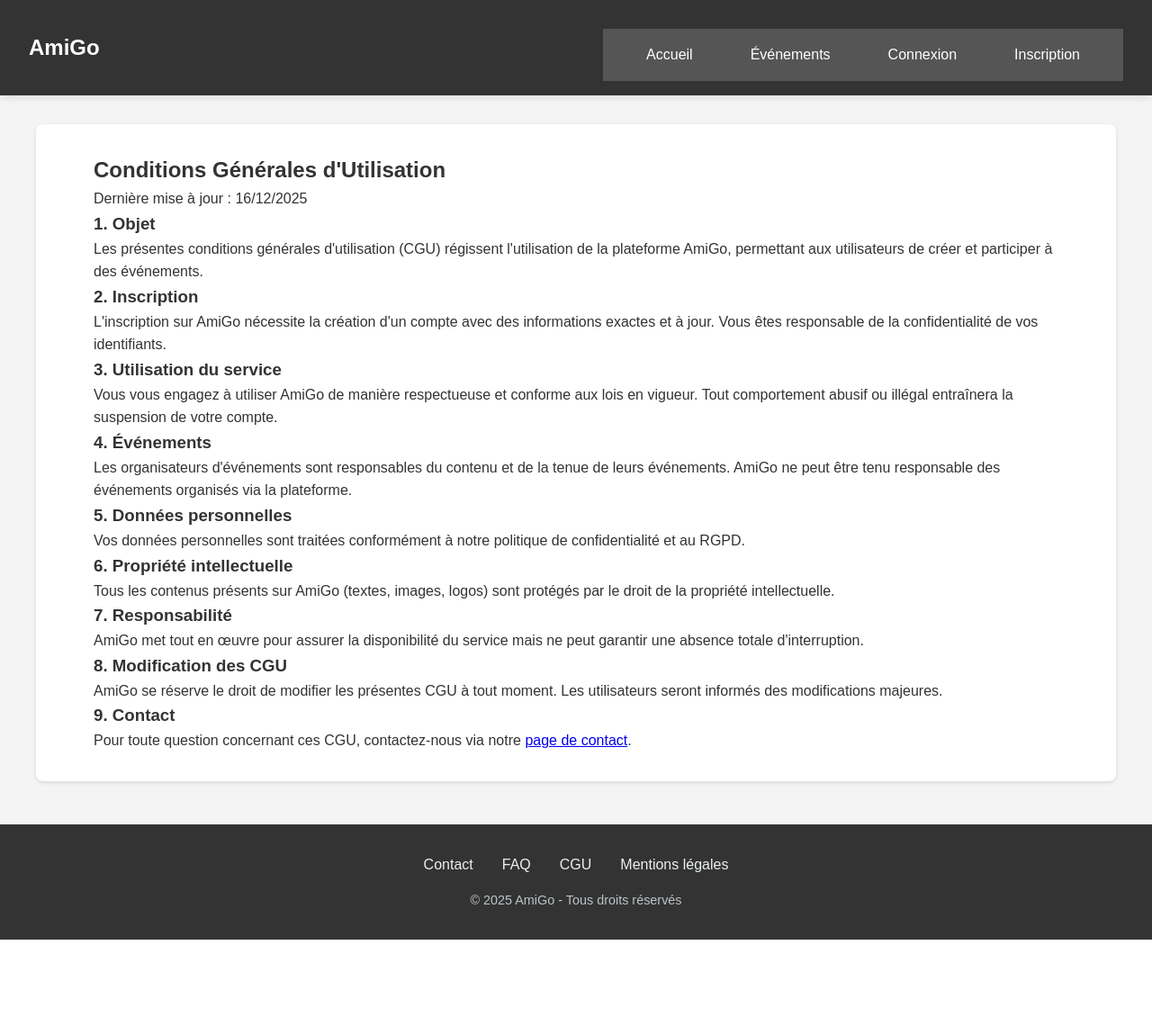
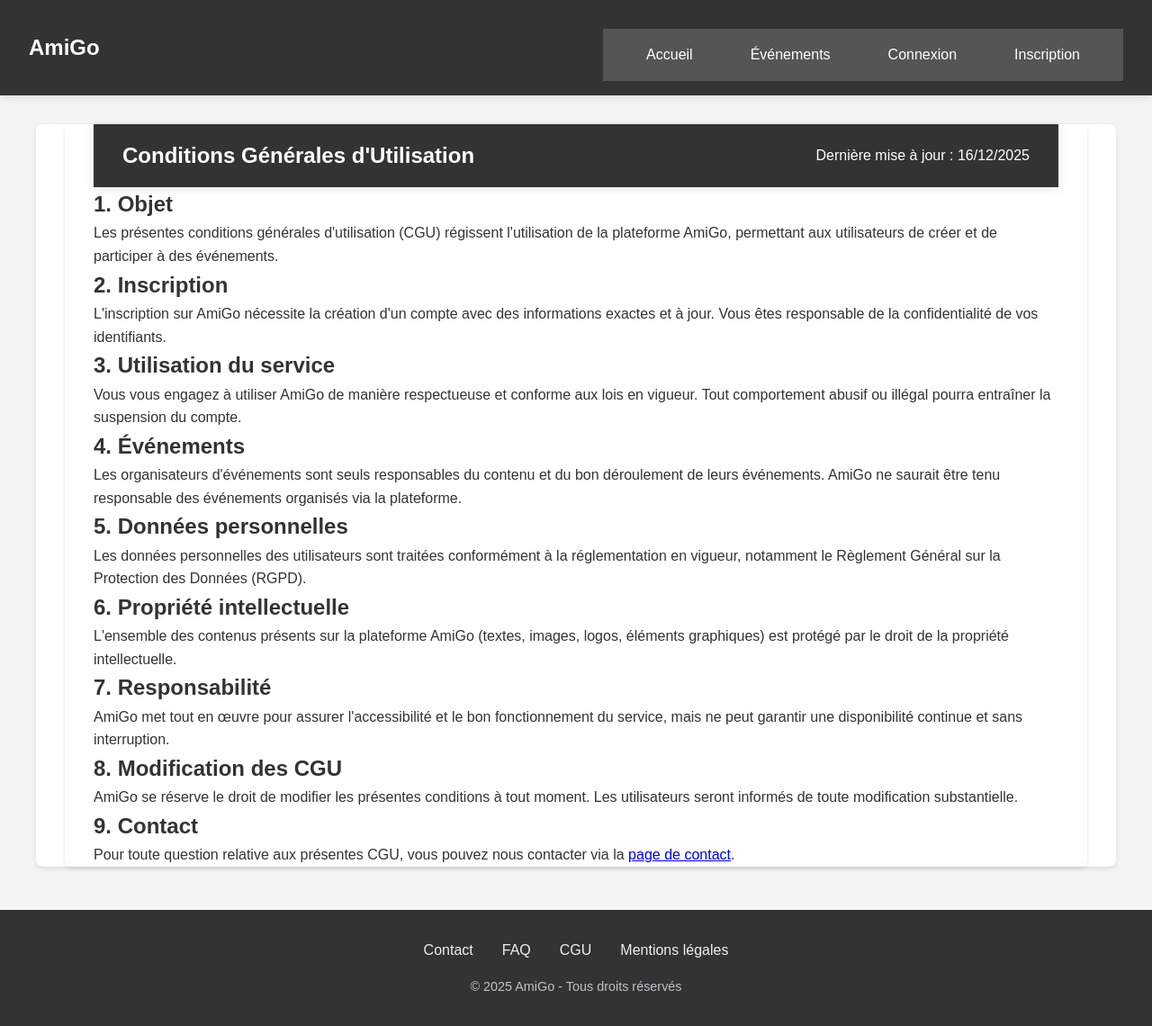
Before and after one commit to EstebanCRz/APP_web_A1, a PHP site: page /APP_web_A1/pages/cgu.php in a window 1280 px wide. Shown: the whole page at 90% size. Before the commit the page ends 1044 px from the top, so only its background shows below. Run offline with PHP 8.4, Linux system fonts and the light colour scheme.

Commit message:
Update cgu.php

```diff
--- a/pages/cgu.php
+++ b/pages/cgu.php
@@ -10,54 +10,89 @@
 include '../includes/header.php';
 ?>
 
-<div class="container">
-    <h2>Conditions Générales d'Utilisation</h2>
-    <p class="last-updated">Dernière mise à jour : <?php echo date('d/m/Y'); ?></p>
+<main class="legal-container">
+    <header class="legal-header">
+        <h1>Conditions Générales d'Utilisation</h1>
+        <p class="last-updated">
+            Dernière mise à jour : <?php echo date('d/m/Y'); ?>
+        </p>
+    </header>
 
-    <section>
-        <h3>1. Objet</h3>
-        <p>Les présentes conditions générales d'utilisation (CGU) régissent l'utilisation de la plateforme AmiGo, permettant aux utilisateurs de créer et participer à des événements.</p>
+    <section class="legal-section">
+        <h2>1. Objet</h2>
+        <p>
+            Les présentes conditions générales d'utilisation (CGU) régissent l'utilisation
+            de la plateforme AmiGo, permettant aux utilisateurs de créer et de participer
+            à des événements.
+        </p>
     </section>
 
-    <section>
-        <h3>2. Inscription</h3>
-        <p>L'inscription sur AmiGo nécessite la création d'un compte avec des informations exactes et à jour. Vous êtes responsable de la confidentialité de vos identifiants.</p>
+    <section class="legal-section">
+        <h2>2. Inscription</h2>
+        <p>
+            L'inscription sur AmiGo nécessite la création d'un compte avec des informations
+            exactes et à jour. Vous êtes responsable de la confidentialité de vos identifiants.
+        </p>
     </section>
 
-    <section>
-        <h3>3. Utilisation du service</h3>
-        <p>Vous vous engagez à utiliser AmiGo de manière respectueuse et conforme aux lois en vigueur. Tout comportement abusif ou illégal entraînera la suspension de votre compte.</p>
+    <section class="legal-section">
+        <h2>3. Utilisation du service</h2>
+        <p>
+            Vous vous engagez à utiliser AmiGo de manière respectueuse et conforme aux lois
+            en vigueur. Tout comportement abusif ou illégal pourra entraîner la suspension
+            du compte.
+        </p>
     </section>
 
-    <section>
-        <h3>4. Événements</h3>
-        <p>Les organisateurs d'événements sont responsables du contenu et de la tenue de leurs événements. AmiGo ne peut être tenu responsable des événements organisés via la plateforme.</p>
+    <section class="legal-section">
+        <h2>4. Événements</h2>
+        <p>
+            Les organisateurs d'événements sont seuls responsables du contenu et du bon
+            déroulement de leurs événements. AmiGo ne saurait être tenu responsable des
+            événements organisés via la plateforme.
+        </p>
     </section>
 
-    <section>
-        <h3>5. Données personnelles</h3>
-        <p>Vos données personnelles sont traitées conformément à notre politique de confidentialité et au RGPD.</p>
+    <section class="legal-section">
+        <h2>5. Données personnelles</h2>
+        <p>
+            Les données personnelles des utilisateurs sont traitées conformément à la
+            réglementation en vigueur, notamment le Règlement Général sur la Protection
+            des Données (RGPD).
+        </p>
     </section>
 
-    <section>
-        <h3>6. Propriété intellectuelle</h3>
-        <p>Tous les contenus présents sur AmiGo (textes, images, logos) sont protégés par le droit de la propriété intellectuelle.</p>
+    <section class="legal-section">
+        <h2>6. Propriété intellectuelle</h2>
+        <p>
+            L'ensemble des contenus présents sur la plateforme AmiGo (textes, images,
+            logos, éléments graphiques) est protégé par le droit de la propriété intellectuelle.
+        </p>
     </section>
 
-    <section>
-        <h3>7. Responsabilité</h3>
-        <p>AmiGo met tout en œuvre pour assurer la disponibilité du service mais ne peut garantir une absence totale d'interruption.</p>
+    <section class="legal-section">
+        <h2>7. Responsabilité</h2>
+        <p>
+            AmiGo met tout en œuvre pour assurer l'accessibilité et le bon fonctionnement
+            du service, mais ne peut garantir une disponibilité continue et sans interruption.
+        </p>
     </section>
 
-    <section>
-        <h3>8. Modification des CGU</h3>
-        <p>AmiGo se réserve le droit de modifier les présentes CGU à tout moment. Les utilisateurs seront informés des modifications majeures.</p>
+    <section class="legal-section">
+        <h2>8. Modification des CGU</h2>
+        <p>
+            AmiGo se réserve le droit de modifier les présentes conditions à tout moment.
+            Les utilisateurs seront informés de toute modification substantielle.
+        </p>
     </section>
 
-    <section>
-        <h3>9. Contact</h3>
-        <p>Pour toute question concernant ces CGU, contactez-nous via notre <a href="contact.php">page de contact</a>.</p>
+    <section class="legal-section">
+        <h2>9. Contact</h2>
+        <p>
+            Pour toute question relative aux présentes CGU, vous pouvez nous contacter via
+            la <a href="contact.php">page de contact</a>.
+        </p>
     </section>
-</div>
+</main>
 
 <?php include '../includes/footer.php'; ?>
```
